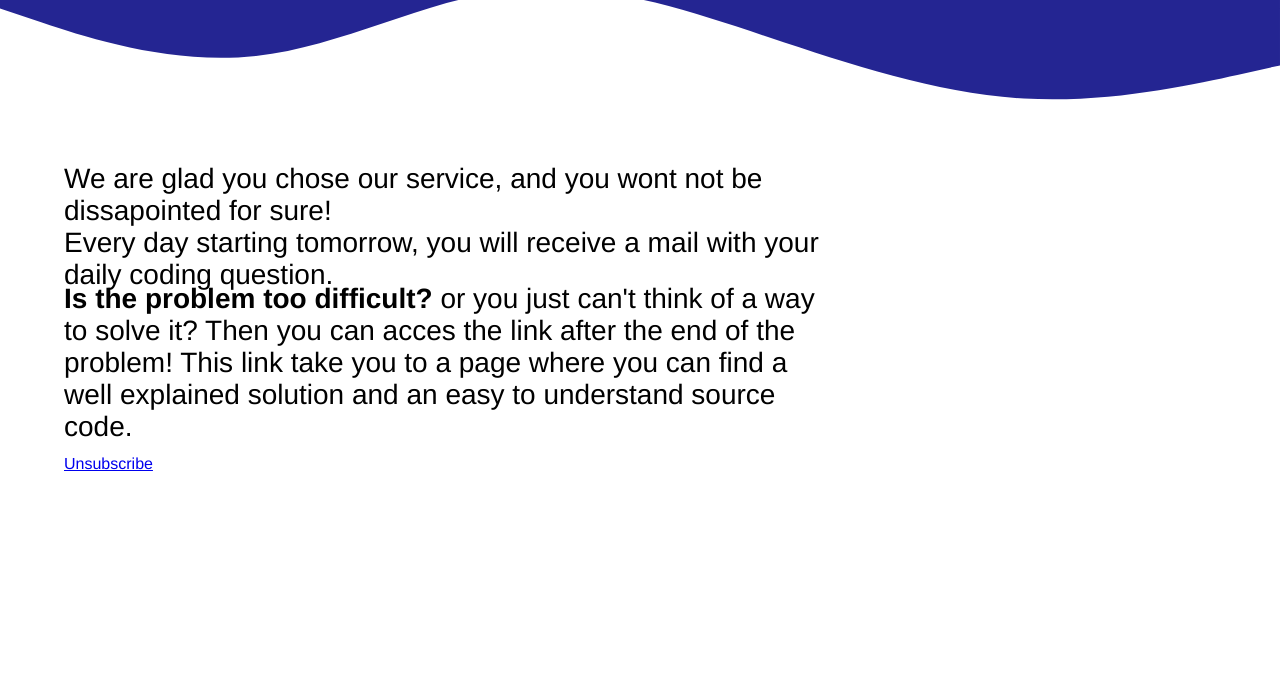
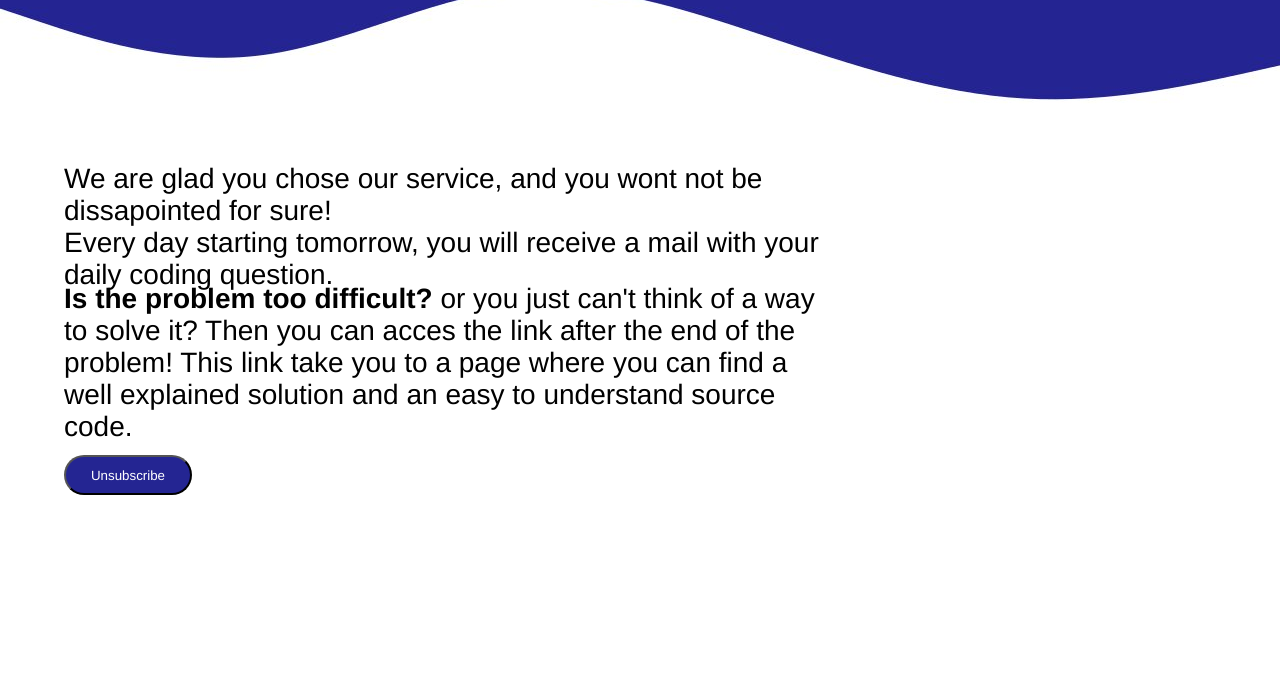
Before and after one commit to TheDCQ/Backend, a website: page mail_template/confirmation_mail.html in a window 1280 px wide. Shown: the part 105-800 px from the top of the page. Drawn offline with Linux system fonts and the light colour scheme.

Commit message:
v3 with button

```diff
--- a/mail_template/confirmation_mail.html
+++ b/mail_template/confirmation_mail.html
@@ -49,18 +49,30 @@
         font-size: 3.5vmin;
         color: black;
       }
-      .Unsubscribe {
+      .Button {
         position: absolute;
+        text-align: center;
         top: 70vh;
-        width: 60%;
+        width: 10%;
+        height: 5%;
+        border-radius: 20px;
+        background-color: var(--blue);
         margin-left: 5%;
         margin-right: 5%;
+      }
+      .Link {
+        font-family: "Helvetica";
+        text-decoration: none;
+        border-color: var(--blue);
+        display: inline-block;
+
+        color: white;
       }
     </style>
   </head>
   <body>
     <img
-      src="image.svg"
+      src="image.jpg"
       style="position: absolute"
       width="100%"
       height="auto"
@@ -84,8 +96,10 @@
         an easy to understand source code.
       </p>
     </div>
-    <div class="Unsubscribe">
-      <a href="http://letmegooglethat.com/?q=mihai+suge+pula">Unsubscribe</a>
-    </div>
+    <button type="button" class="Button">
+      <a href="http://letmegooglethat.com/?q=mihai+suge+pula" class="Link"
+        >Unsubscribe</a
+      >
+    </button>
   </body>
 </html>
```
Also changed, not shown: mail_template/image.jpg (added).
